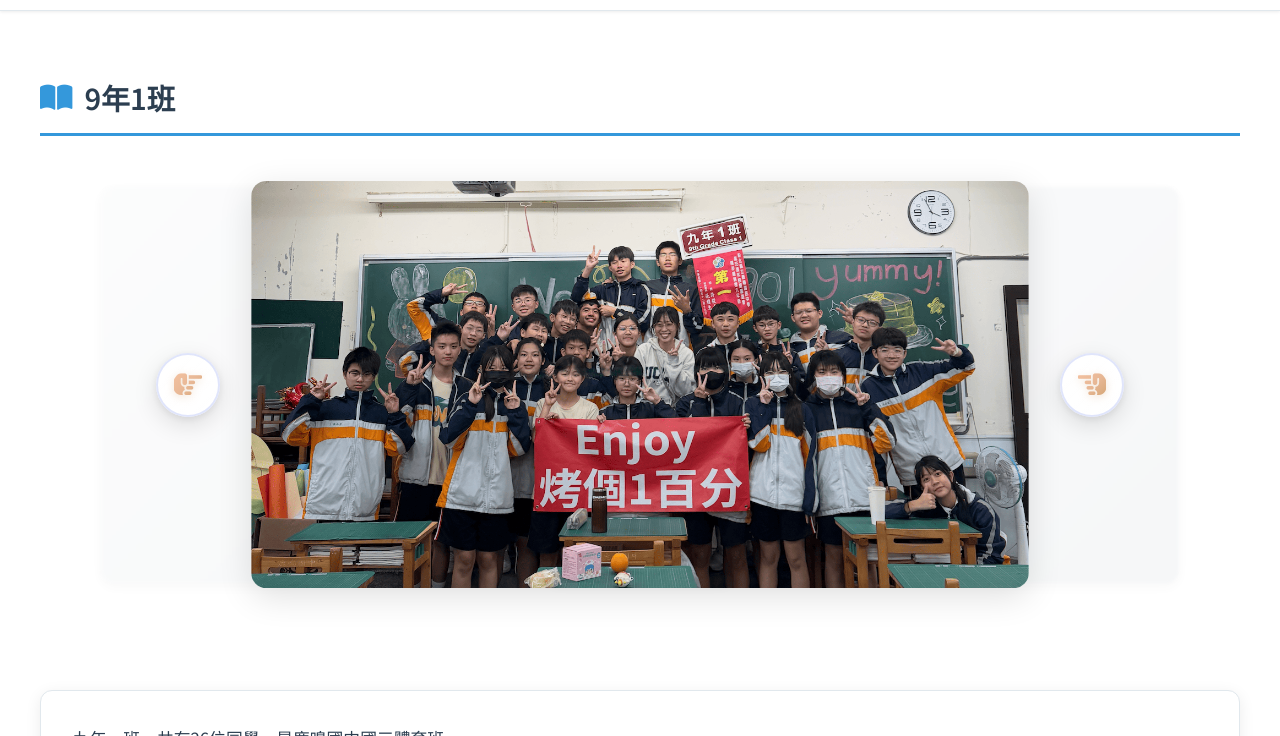
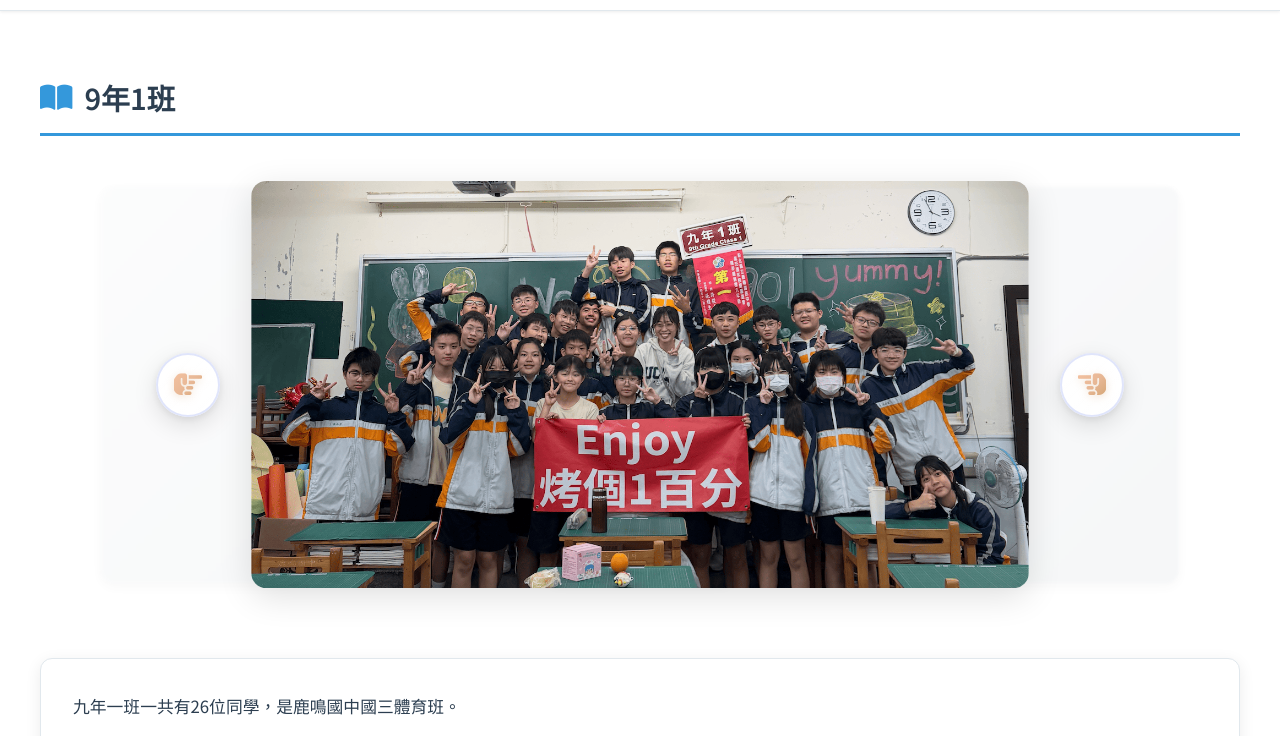
Before and after one commit to rennychou599-lgtm/ellen-classroom, a website: page class-901.html in a window 1280 px wide. Shown: the part 64-800 px from the top of the page. Drawn offline with Linux system fonts and the light colour scheme; a web font is replaced by a local one.

Commit message:
調整文字區域向上靠近照片輪播

```diff
--- a/class-901.html
+++ b/class-901.html
@@ -400,7 +400,7 @@
                     <i class="fas fa-book-open"></i>
                     9年1班
                 </h2>
-                <div style="display: flex; flex-direction: column; gap: 2rem;">
+                <div style="display: flex; flex-direction: column; gap: 1rem;">
                     <!-- 照片輪播區 -->
                     <div class="photo-carousel-wrapper"
                         style="display: flex; align-items: center; gap: 20px; width: 100%; position: relative; justify-content: center;">
```
